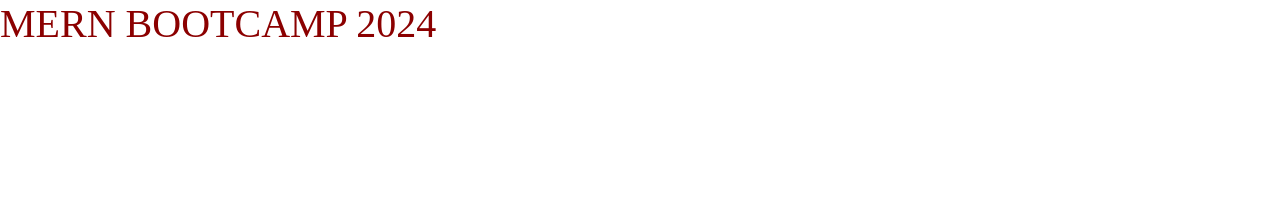
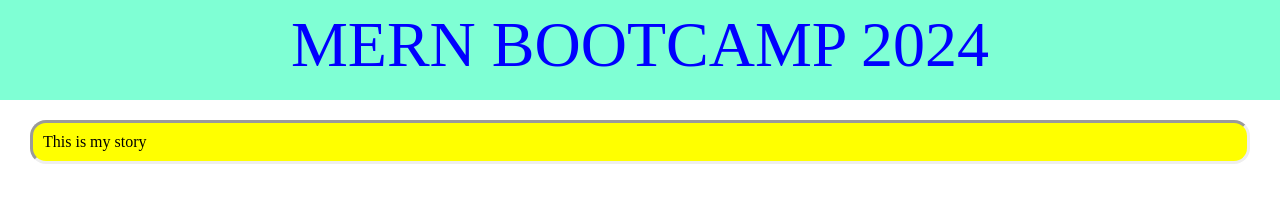
Before and after one commit to HajarFatimah/ocb24-week-1, a plain HTML site: page index.html in a window 1280 px wide. Drawn offline with Linux system fonts and the light colour scheme.

Commit message:
change code

```diff
--- a/index.html
+++ b/index.html
@@ -6,14 +6,24 @@
     <title>Document</title>
 
     <style>
-        * {box-sizing: border-box;
+        * {box-sizing: border-box;   /* wild card-utk applies styles to all elements on the page*/
         margin: 0px;
     padding: 0px;}
 
     .container {
         background-color:aquamarine;
-        width: 500px;
+        width: 100%;
         height: 100px;
+
+        p {text-align: center; color: blue; font-size: 4rem; font-style: cursive;
+        padding-top: 0.5rem;
+        }
+    }
+
+    .container2 {
+        padding: 10px 10px;
+        margin: 20px 30px;
+        background-color: yellow; border-radius: 1rem; border-style: inset;
     }
 
     #my-div {
@@ -24,15 +34,14 @@
 </head>
 <body >
 
-     <div>
-        <p style="color:darkred; font-size: 40px;"> MERN BOOTCAMP 2024
+    <div class="container">
+        <p> MERN BOOTCAMP 2024  </p>
+    </div>
 
+    <div class="container2">
+        <p> This is my story </p>
 
-
-        </p>
-
-
-     </div>
+    </div>
 
 
 
```
Also changed, not shown: trytest.html (+1 -0 lines).
